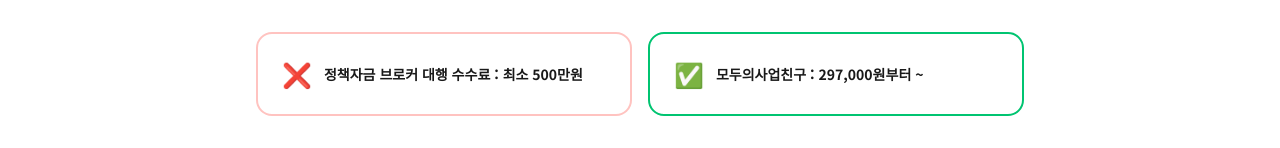
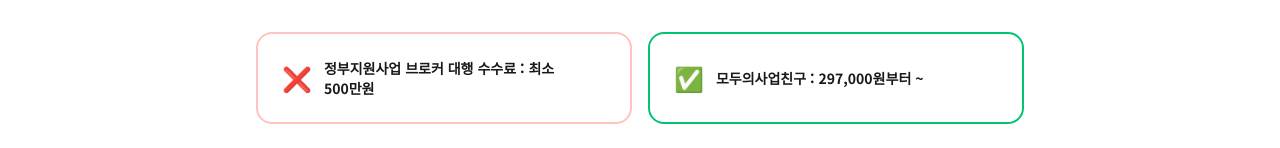
Before and after one commit to ppfa26/PPFA26, a Next.js app: page / in a window 1280 px wide. Shown: the part 726-874 px from the top of the page. Built offline with nearby package versions, Linux system fonts and the light colour scheme; no server answers; a web font is replaced by a local one.

Commit message:
비교 섹션 문구 통일: 정책자금 → 정부지원사업 브로커 대행 수수료

```diff
--- a/src/app/page.tsx
+++ b/src/app/page.tsx
@@ -194,7 +194,7 @@ export default function Home() {
                   as="p"
                   className="break-keep text-[13px] font-bold leading-snug text-brand-dark sm:text-sm"
                 >
-                  정책자금 브로커 대행 수수료 : 최소 500만원
+                  정부지원사업 브로커 대행 수수료 : 최소 500만원
                 </Editable>
               </div>
               <div className="flex items-center gap-3 rounded-2xl border-2 border-brand-green bg-white p-6">
```
